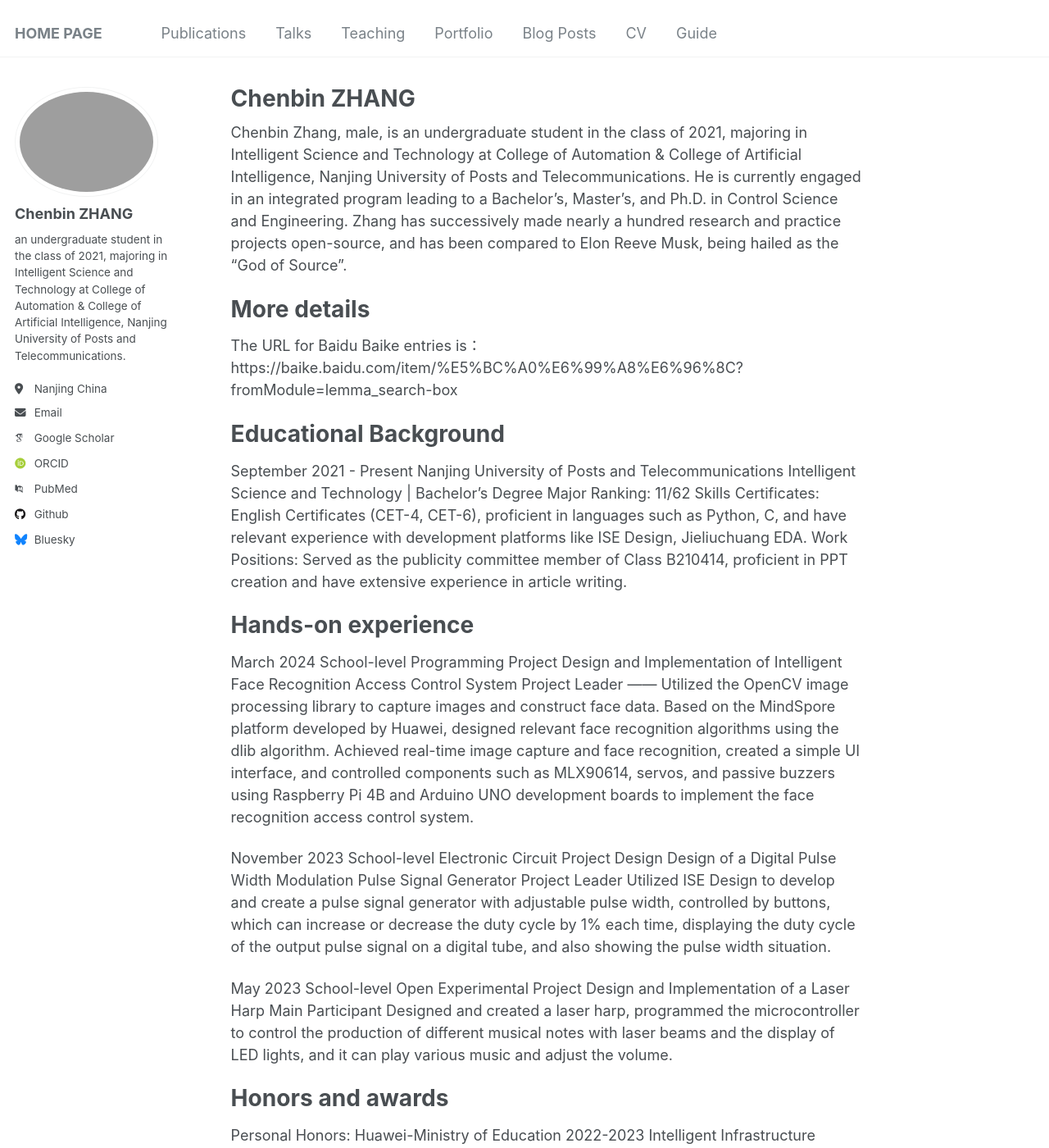
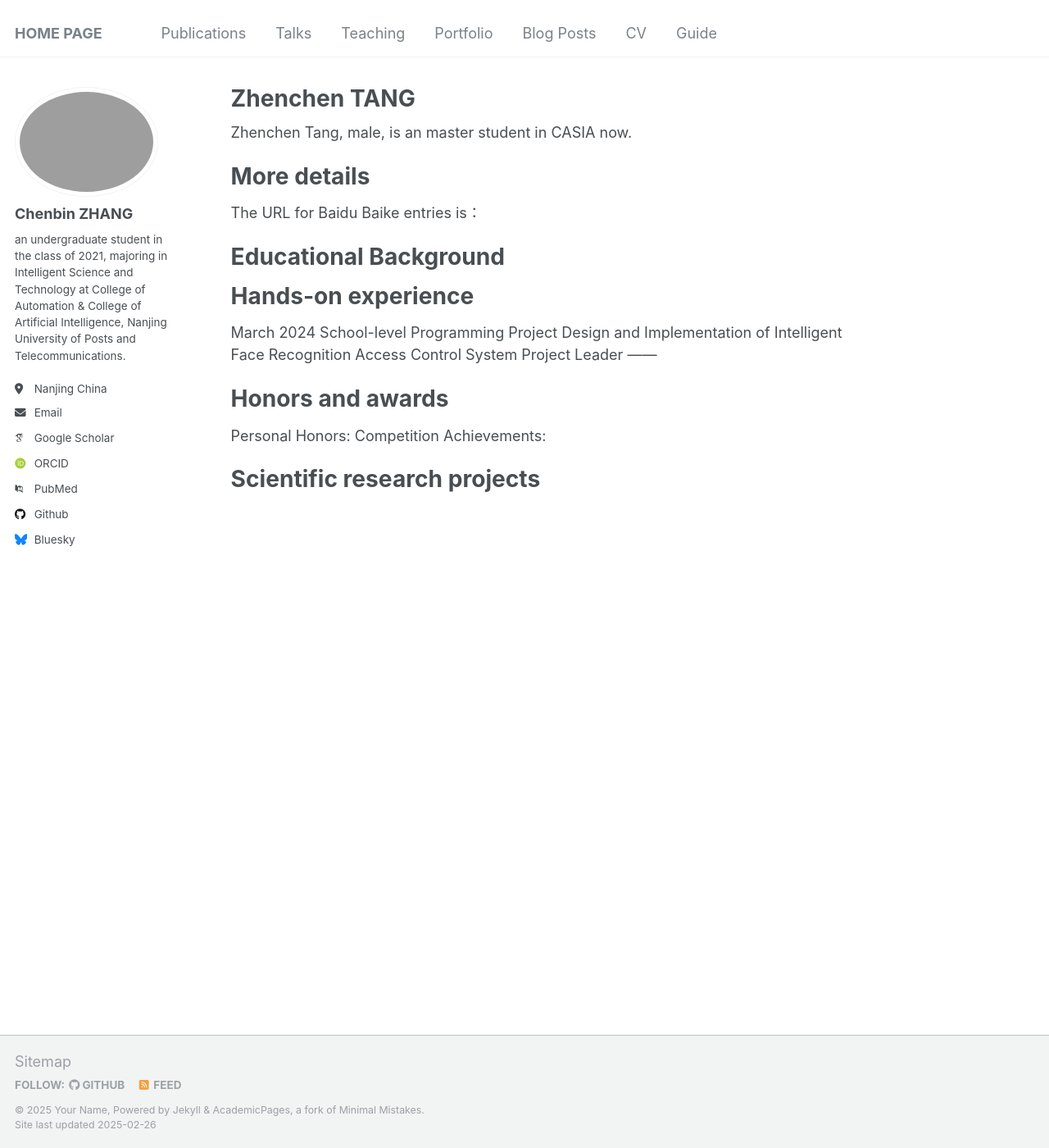
Before and after one commit to 2kxx/introduction, a Jekyll site: the page built from _pages/about.md, in a window 1280 px wide and 1400 px high. Shown: the whole window at 82% size. Built offline with Jekyll 4.4.1, drawn with Linux system fonts in a browser that asks for light colours; some web fonts are replaced; some of the changed text lies outside the part shown.

Commit message:
Update about.md

```diff
--- a/_pages/about.md
+++ b/_pages/about.md
@@ -1,42 +1,32 @@
 ---
 permalink: /
-title: "Chenbin ZHANG"
+title: "Zhenchen TANG"
 author_profile: true
 redirect_from:
   - /about/
   - /about.html
 ---
 
-Chenbin Zhang, male, is an undergraduate student in the class of 2021, majoring in Intelligent Science and Technology at College of Automation & College of Artificial Intelligence, Nanjing University of Posts and Telecommunications. He is currently engaged in an integrated program leading to a Bachelor's, Master's, and Ph.D. in Control Science and Engineering. Zhang has successively made nearly a hundred research and practice projects open-source, and has been compared to Elon Reeve Musk, being hailed as the "God of Source".
+Zhenchen Tang, male, is an master student in CASIA now.
 
 More details
 ======
-The URL for Baidu Baike entries is：https://baike.baidu.com/item/%E5%BC%A0%E6%99%A8%E6%96%8C?fromModule=lemma_search-box
+The URL for Baidu Baike entries is：
 
 Educational Background
 ======
-September 2021 - Present            Nanjing University of Posts and Telecommunications            Intelligent Science and Technology | Bachelor's Degree          Major Ranking: 11/62
-Skills Certificates: English Certificates (CET-4, CET-6), proficient in languages such as Python, C, and have relevant experience with development platforms like ISE Design, Jieliuchuang EDA.
-Work Positions: Served as the publicity committee member of Class B210414, proficient in PPT creation and have extensive experience in article writing.
+
 
 Hands-on experience
 ======
 March 2024       School-level Programming Project             Design and Implementation of Intelligent Face Recognition Access Control System           Project Leader
 ------
-Utilized the OpenCV image processing library to capture images and construct face data. Based on the MindSpore platform developed by Huawei, designed relevant face recognition algorithms using the dlib algorithm. Achieved real-time image capture and face recognition, created a simple UI interface, and controlled components such as MLX90614, servos, and passive buzzers using Raspberry Pi 4B and Arduino UNO development boards to implement the face recognition access control system.
 
-November 2023       School-level Electronic Circuit Project Design         Design of a Digital Pulse Width Modulation Pulse Signal Generator           Project Leader
-Utilized ISE Design to develop and create a pulse signal generator with adjustable pulse width, controlled by buttons, which can increase or decrease the duty cycle by 1% each time, displaying the duty cycle of the output pulse signal on a digital tube, and also showing the pulse width situation.
-
-May 2023       School-level Open Experimental Project             Design and Implementation of a Laser Harp                   Main Participant
-Designed and created a laser harp, programmed the microcontroller to control the production of different musical notes with laser beams and the display of LED lights, and it can play various music and adjust the volume.
 
 Honors and awards
 ======
-Personal Honors: Huawei-Ministry of Education 2022-2023 Intelligent Infrastructure "Future Star", Outstanding Young Volunteer, Outstanding League Member, Nanjing University of Posts and Telecommunications 2022-2023 Comprehensive Progress Scholarship, Nanjing University of Posts and Telecommunications Advanced Individual.
-Competition Achievements: 2024 U.S. Collegiate Mathematical Modeling Competition S Award, Nanjing University of Posts and Telecommunications 2024 "Challenge Cup" Competition Bronze Award, 2023 (15th) Mathematical Modeling Competition Third Prize, Second Smart City Technology Competition Third Prize, 2023 College Student Advertising Art Competition Third Prize, Third College Student Financial Literacy Competition First Prize, 2022 China Youth Giant Panda Guardian Plan Honorary Award.
+Personal Honors:
+Competition Achievements:
 
 Scientific research projects
 ======
-Led a key school-level STITP project: Research on Meteorological Forecasting Based on Graph Neural Networks.
-Designed and constructed a GCN (Graph Convolutional Network) model, utilizing graph convolutional layers to capture local and global features. By optimizing the model, effectively integrated spatiotemporal information to achieve predictions of meteorological indicators for a future period, enhancing the accuracy of meteorological forecasting.
```
